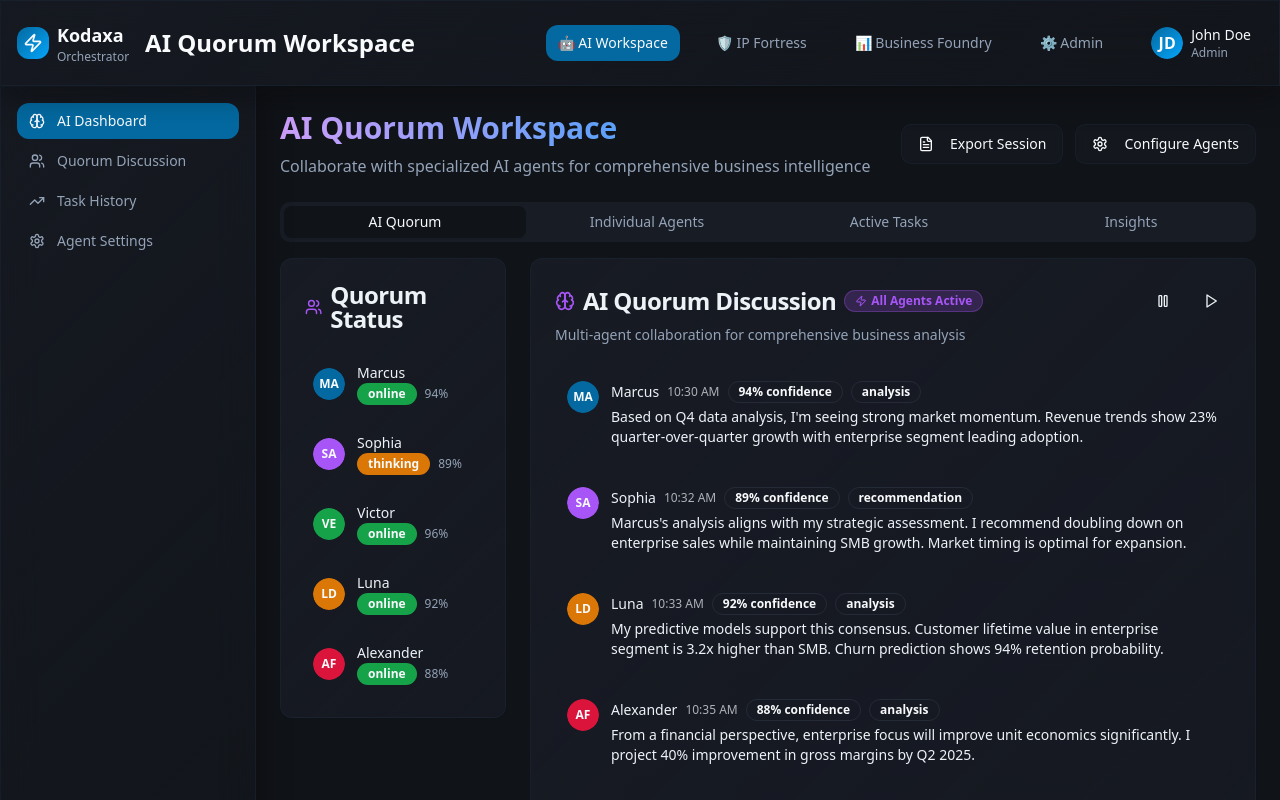
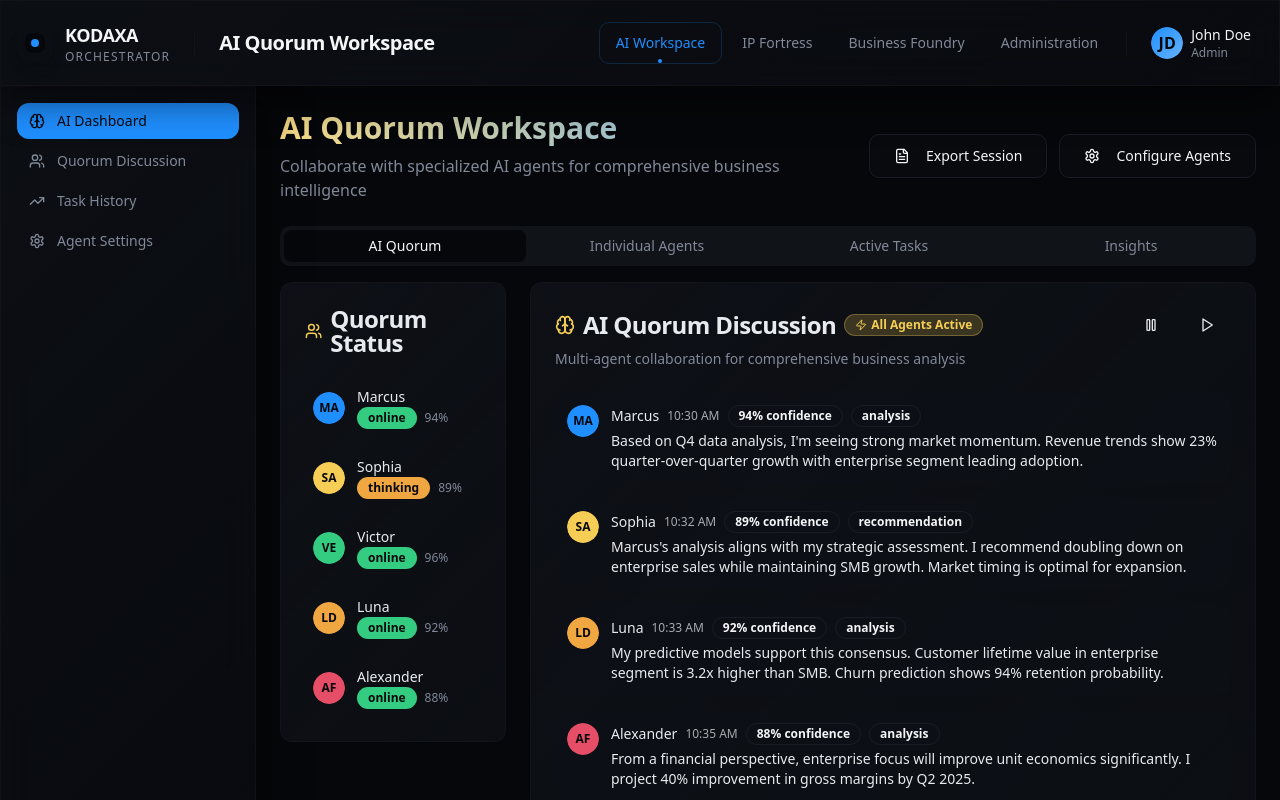
Before and after one commit to Synaptikal/kodaxa-nova-spark, a React (Vite) app: page /ai in a window 1280 px wide. Shown: the top 800 px of the page. Built offline with nearby package versions, Linux system fonts and the light colour scheme.

Commit message:
Refine visual styling
Address user feedback regarding the "cartoonish" visual style by implementing a more professional and high-tech aesthetic across the platform. This includes adjusting existing visual elements and potentially introducing new ones to align with the high-value market context.

```diff
--- a/src/components/common/Header.tsx
+++ b/src/components/common/Header.tsx
@@ -15,13 +15,16 @@ const NavLink: React.FC<{ href: string; children: React.ReactNode }> = ({ href,
   return (
     <Link
       to={href}
-      className={`px-3 py-2 rounded-lg text-sm font-medium transition-all duration-200 ${
+      className={`px-4 py-2.5 rounded-md text-sm font-medium transition-all duration-200 relative ${
         isActive
-          ? 'bg-primary text-primary-foreground'
-          : 'text-muted-foreground hover:text-foreground hover:bg-muted/50'
+          ? 'text-primary bg-primary/8 border border-primary/20'
+          : 'text-muted-foreground hover:text-foreground hover:bg-glass/50'
       }`}
     >
       {children}
+      {isActive && (
+        <div className="absolute bottom-0 left-1/2 transform -translate-x-1/2 w-1 h-1 bg-primary rounded-full" />
+      )}
     </Link>
   );
 };
@@ -30,23 +33,19 @@ export const Header: React.FC<HeaderProps> = ({ title }) => {
   return (
     <header className="glass border-b border-glass-border/30 sticky top-0 z-50 p-4">
       <div className="flex justify-between items-center max-w-7xl mx-auto">
-        <div className="flex items-center gap-4">
-          <div className="flex items-center space-x-2">
-            <div className="w-8 h-8 rounded-lg bg-gradient-primary flex items-center justify-center">
-              <Zap className="w-5 h-5 text-primary-foreground" />
-            </div>
-            <div>
-              <h1 className="text-lg font-bold text-foreground">Kodaxa</h1>
-              <p className="text-xs text-muted-foreground">Orchestrator</p>
-            </div>
-          </div>
-          {title && <h1 className="text-2xl font-bold text-foreground">{title}</h1>}
+        <div className="flex items-center gap-6">
+          <Logo />
+          {title && (
+            <div className="h-6 w-px bg-border/50" />
+          )}
+          {title && <h1 className="text-xl font-semibold text-foreground tracking-tight">{title}</h1>}
         </div>
-        <nav className="flex items-center gap-6">
-          <NavLink href="/ai">🤖 AI Workspace</NavLink>
-          <NavLink href="/ip">🛡️ IP Fortress</NavLink>
-          <NavLink href="/foundry">📊 Business Foundry</NavLink>
-          <NavLink href="/admin">⚙️ Admin</NavLink>
+        <nav className="flex items-center gap-1">
+          <NavLink href="/ai">AI Workspace</NavLink>
+          <NavLink href="/ip">IP Fortress</NavLink>
+          <NavLink href="/foundry">Business Foundry</NavLink>
+          <NavLink href="/admin">Administration</NavLink>
+          <div className="h-6 w-px bg-border/50 mx-2" />
           <UserMenu />
         </nav>
       </div>
--- a/src/components/common/Logo.tsx
+++ b/src/components/common/Logo.tsx
@@ -1,15 +1,19 @@
 import React from 'react';
-import { Zap } from 'lucide-react';
 
 export const Logo: React.FC = () => {
   return (
-    <div className="flex items-center space-x-2">
-      <div className="w-8 h-8 rounded-lg bg-gradient-primary flex items-center justify-center">
-        <Zap className="w-5 h-5 text-primary-foreground" />
+    <div className="flex items-center space-x-3">
+      <div className="relative">
+        <div className="w-9 h-9 rounded-lg bg-gradient-executive flex items-center justify-center shadow-lg">
+          <div className="w-5 h-5 rounded-sm bg-background/90 flex items-center justify-center">
+            <div className="w-2 h-2 bg-primary rounded-full" />
+          </div>
+        </div>
+        <div className="absolute -inset-1 bg-gradient-executive rounded-lg opacity-20 blur-sm" />
       </div>
       <div>
-        <h1 className="text-lg font-bold text-foreground">Kodaxa</h1>
-        <p className="text-xs text-muted-foreground">Orchestrator</p>
+        <h1 className="text-lg font-bold text-foreground tracking-tight">KODAXA</h1>
+        <p className="text-xs text-muted-foreground font-medium tracking-widest">ORCHESTRATOR</p>
       </div>
     </div>
   );
--- a/src/components/ui/button.tsx
+++ b/src/components/ui/button.tsx
@@ -5,27 +5,27 @@ import { cva, type VariantProps } from "class-variance-authority"
 import { cn } from "@/lib/utils"
 
 const buttonVariants = cva(
-  "inline-flex items-center justify-center gap-2 whitespace-nowrap rounded-md text-sm font-medium ring-offset-background transition-all duration-200 focus-visible:outline-none focus-visible:ring-2 focus-visible:ring-ring focus-visible:ring-offset-2 disabled:pointer-events-none disabled:opacity-50 [&_svg]:pointer-events-none [&_svg]:size-4 [&_svg]:shrink-0",
+  "inline-flex items-center justify-center gap-2 whitespace-nowrap rounded-md text-sm font-medium ring-offset-background transition-all duration-300 focus-visible:outline-none focus-visible:ring-2 focus-visible:ring-ring focus-visible:ring-offset-2 disabled:pointer-events-none disabled:opacity-50 [&_svg]:pointer-events-none [&_svg]:size-4 [&_svg]:shrink-0",
   {
     variants: {
       variant: {
-        default: "bg-gradient-primary text-primary-foreground hover:shadow-glow hover:scale-105",
+        default: "bg-gradient-primary text-primary-foreground hover:shadow-executive hover:scale-[1.02] shadow-lg",
         destructive:
-          "bg-destructive text-destructive-foreground hover:bg-destructive/90 hover:shadow-accent",
+          "bg-destructive text-destructive-foreground hover:bg-destructive/90 shadow-lg hover:shadow-xl",
         outline:
-          "border border-glass-border/30 bg-glass/50 backdrop-blur-sm text-foreground hover:bg-glass hover:border-primary/50",
+          "border border-border bg-glass/40 backdrop-blur-sm text-foreground hover:bg-glass/60 hover:border-primary/40 shadow-sm",
         secondary:
-          "bg-secondary text-secondary-foreground hover:bg-secondary/80",
-        ghost: "hover:bg-muted/50 hover:text-accent-foreground",
+          "bg-secondary text-secondary-foreground hover:bg-secondary/80 shadow-sm",
+        ghost: "hover:bg-glass/30 hover:text-foreground",
         link: "text-primary underline-offset-4 hover:underline",
-        accent: "bg-gradient-accent text-accent-foreground hover:shadow-accent hover:scale-105",
-        success: "bg-gradient-success text-success-foreground hover:shadow-[0_0_20px_hsl(var(--success-glow)/0.3)] hover:scale-105",
+        executive: "bg-gradient-executive text-background shadow-executive hover:shadow-glow hover:scale-[1.02] font-semibold",
+        premium: "bg-gradient-accent text-accent-foreground shadow-lg hover:shadow-accent hover:scale-[1.02]",
       },
       size: {
-        default: "h-10 px-4 py-2",
-        sm: "h-9 rounded-md px-3",
-        lg: "h-11 rounded-md px-8",
-        icon: "h-10 w-10",
+        default: "h-11 px-6 py-3",
+        sm: "h-9 rounded-md px-4",
+        lg: "h-13 rounded-md px-10",
+        icon: "h-11 w-11",
       },
     },
     defaultVariants: {
--- a/src/index.css
+++ b/src/index.css
@@ -2,72 +2,74 @@
 @tailwind components;
 @tailwind utilities;
 
-/* Kodaxa Orchestrator Design System - Dark HUD with Neon Accents & Glassmorphism */
+/* Enterprise Orchestration Platform - Professional Dark Architecture */
 
 @layer base {
   :root {
-    /* Core Dark Theme */
-    --background: 222 20% 8%;
-    --foreground: 210 40% 98%;
+    /* Core Enterprise Theme */
+    --background: 220 25% 3%;
+    --foreground: 210 20% 96%;
 
     /* Glass Cards */
-    --card: 222 20% 10%;
-    --card-foreground: 210 40% 95%;
-    --glass: 222 20% 12%;
-    --glass-border: 210 40% 20%;
+    --card: 220 25% 5%;
+    --card-foreground: 210 15% 92%;
+    --glass: 220 25% 7%;
+    --glass-border: 220 15% 15%;
 
     /* Popovers */
-    --popover: 222 20% 9%;
-    --popover-foreground: 210 40% 98%;
+    --popover: 220 25% 4%;
+    --popover-foreground: 210 20% 96%;
 
-    /* Neon Primary - Electric Blue */
-    --primary: 201 96% 32%;
-    --primary-foreground: 210 40% 98%;
-    --primary-glow: 201 96% 50%;
+    /* Professional Primary - Deep Azure */
+    --primary: 210 100% 56%;
+    --primary-foreground: 220 25% 3%;
+    --primary-glow: 210 100% 70%;
 
-    /* Secondary - Cool Gray */
-    --secondary: 222 20% 15%;
-    --secondary-foreground: 210 40% 90%;
+    /* Secondary - Platinum */
+    --secondary: 220 15% 12%;
+    --secondary-foreground: 210 15% 85%;
 
     /* Muted Elements */
-    --muted: 222 20% 12%;
-    --muted-foreground: 215 20% 65%;
+    --muted: 220 20% 8%;
+    --muted-foreground: 220 10% 55%;
 
-    /* Accent - Neon Purple */
-    --accent: 271 91% 65%;
-    --accent-foreground: 210 40% 98%;
-    --accent-glow: 271 91% 80%;
+    /* Accent - Executive Gold */
+    --accent: 45 90% 65%;
+    --accent-foreground: 220 25% 3%;
+    --accent-glow: 45 90% 75%;
 
-    /* Success - Neon Green */
-    --success: 142 76% 36%;
-    --success-foreground: 210 40% 98%;
-    --success-glow: 142 76% 50%;
+    /* Success - Corporate Green */
+    --success: 150 60% 50%;
+    --success-foreground: 220 25% 3%;
+    --success-glow: 150 60% 65%;
 
-    /* Warning - Neon Orange */
-    --warning: 32 95% 44%;
-    --warning-foreground: 210 40% 98%;
-    --warning-glow: 32 95% 60%;
+    /* Warning - Executive Amber */
+    --warning: 35 85% 60%;
+    --warning-foreground: 220 25% 3%;
+    --warning-glow: 35 85% 75%;
 
-    /* Destructive - Neon Red */
-    --destructive: 348 83% 47%;
-    --destructive-foreground: 210 40% 98%;
-    --destructive-glow: 348 83% 60%;
+    /* Critical - Professional Red */
+    --destructive: 350 75% 60%;
+    --destructive-foreground: 220 25% 3%;
+    --destructive-glow: 350 75% 75%;
 
     /* Borders & Inputs */
-    --border: 222 20% 18%;
-    --input: 222 20% 14%;
-    --ring: 201 96% 50%;
+    --border: 220 20% 12%;
+    --input: 220 25% 6%;
+    --ring: 210 100% 56%;
 
-    /* Gradients */
+    /* Professional Gradients */
     --gradient-primary: linear-gradient(135deg, hsl(var(--primary)), hsl(var(--primary-glow)));
     --gradient-accent: linear-gradient(135deg, hsl(var(--accent)), hsl(var(--accent-glow)));
     --gradient-success: linear-gradient(135deg, hsl(var(--success)), hsl(var(--success-glow)));
-    --gradient-glass: linear-gradient(135deg, hsl(var(--glass) / 0.7), hsl(var(--glass) / 0.3));
+    --gradient-glass: linear-gradient(135deg, hsl(var(--glass) / 0.85), hsl(var(--glass) / 0.4));
+    --gradient-executive: linear-gradient(135deg, hsl(var(--primary)) 0%, hsl(var(--accent)) 50%, hsl(var(--primary)) 100%);
 
-    /* Shadows & Glows */
-    --shadow-glow: 0 0 20px hsl(var(--primary-glow) / 0.3);
-    --shadow-glass: 0 8px 32px hsl(222 20% 2% / 0.4);
-    --shadow-accent: 0 0 20px hsl(var(--accent-glow) / 0.2);
+    /* Enterprise Shadows */
+    --shadow-glow: 0 0 40px hsl(var(--primary) / 0.2);
+    --shadow-glass: 0 12px 40px hsl(220 25% 1% / 0.6);
+    --shadow-accent: 0 0 30px hsl(var(--accent) / 0.15);
+    --shadow-executive: 0 20px 80px hsl(220 25% 1% / 0.8);
 
     /* Animations */
     --transition-smooth: all 0.3s cubic-bezier(0.4, 0, 0.2, 1);
@@ -95,9 +97,9 @@
   body {
     @apply bg-background text-foreground font-sans antialiased;
     background-image:
-      radial-gradient(circle at 20% 50%, hsl(var(--primary-glow) / 0.05) 0%, transparent 50%),
-      radial-gradient(circle at 80% 20%, hsl(var(--accent-glow) / 0.05) 0%, transparent 50%),
-      radial-gradient(circle at 40% 80%, hsl(var(--success-glow) / 0.03) 0%, transparent 50%);
+      radial-gradient(ellipse at 20% 10%, hsl(var(--primary) / 0.03) 0%, transparent 70%),
+      radial-gradient(ellipse at 80% 90%, hsl(var(--accent) / 0.02) 0%, transparent 70%),
+      linear-gradient(180deg, transparent 0%, hsl(var(--primary) / 0.01) 100%);
   }
 
   /* Glass morphism base */
--- a/src/pages/Index.tsx
+++ b/src/pages/Index.tsx
@@ -27,40 +27,39 @@ const Index = () => {
           <div className="absolute inset-0 bg-gradient-to-r from-primary/5 via-transparent to-accent/5" />
           <div className="relative p-8 md:p-12">
             <div className="max-w-4xl">
-              <div className="flex items-center gap-4 mb-6">
-                <div className="relative">
-                  <Activity className="w-10 h-10 text-primary animate-pulse" />
-                  <div className="absolute inset-0 w-10 h-10 bg-primary/20 rounded-full animate-ping" />
-                </div>
-                <div className="flex gap-2">
-                  <Badge variant="secondary" className="bg-primary/10 text-primary border-primary/20">
-                    <Zap className="w-3 h-3 mr-1" />
-                    AI-Powered
+              <div className="flex items-center gap-6 mb-8">
+                <div className="flex gap-3">
+                  <Badge variant="secondary" className="bg-primary/8 text-primary border-primary/20 font-medium">
+                    Enterprise AI
                   </Badge>
-                  <Badge variant="secondary" className="bg-success/10 text-success border-success/20">
-                    Real-time
+                  <Badge variant="secondary" className="bg-accent/8 text-accent border-accent/20 font-medium">
+                    Real-time Analytics
+                  </Badge>
+                  <Badge variant="secondary" className="bg-success/8 text-success border-success/20 font-medium">
+                    Strategic Intelligence
                   </Badge>
                 </div>
               </div>
-              <h1 className="text-4xl md:text-6xl font-bold bg-gradient-to-r from-primary-glow via-accent-glow to-success-glow bg-clip-text text-transparent mb-6 leading-tight">
-                Welcome to Kodaxa Orchestrator
+              <h1 className="text-4xl md:text-6xl font-bold text-foreground mb-6 leading-tight tracking-tight">
+                Enterprise Orchestration
+                <br />
+                <span className="bg-gradient-executive bg-clip-text text-transparent">
+                  Intelligence Platform
+                </span>
               </h1>
-              <p className="text-xl md:text-2xl text-muted-foreground mb-8 leading-relaxed">
-                Your AI-powered business analytics, IP management, and strategic intelligence platform.
-                <br />
-                <span className="bg-gradient-to-r from-accent to-primary bg-clip-text text-transparent font-medium">
-                  Make data-driven decisions with confidence.
-                </span>
+              <p className="text-xl md:text-2xl text-muted-foreground mb-10 leading-relaxed max-w-4xl">
+                Comprehensive business intelligence, intellectual property management, and strategic analytics
+                designed for enterprise-scale operations and institutional decision-making.
               </p>
               <div className="flex flex-wrap gap-4">
-                <Button className="bg-gradient-to-r from-primary to-accent hover:from-primary-glow hover:to-accent-glow transition-all duration-300 shadow-lg hover:shadow-xl group px-8 py-3 text-lg">
+                <Button className="bg-gradient-primary hover:shadow-executive transition-all duration-300 group px-8 py-4 text-lg font-medium">
                   <Play className="w-5 h-5 mr-2 group-hover:scale-110 transition-transform" />
-                  Start Analysis
+                  Initialize Analysis
                   <ArrowRight className="w-5 h-5 ml-2 group-hover:translate-x-1 transition-transform" />
                 </Button>
-                <Button variant="outline" className="glass border-glass-border/30 hover:bg-primary/10 hover:border-primary/30 transition-all duration-300 group px-8 py-3 text-lg">
-                  <Zap className="w-5 h-5 mr-2 group-hover:rotate-12 transition-transform" />
-                  Explore AI Features
+                <Button variant="outline" className="glass border-glass-border/40 hover:bg-primary/5 hover:border-primary/30 transition-all duration-300 group px-8 py-4 text-lg font-medium">
+                  Platform Overview
+                  <ArrowRight className="w-4 h-4 ml-2 group-hover:translate-x-1 transition-transform" />
                 </Button>
               </div>
             </div>
```
